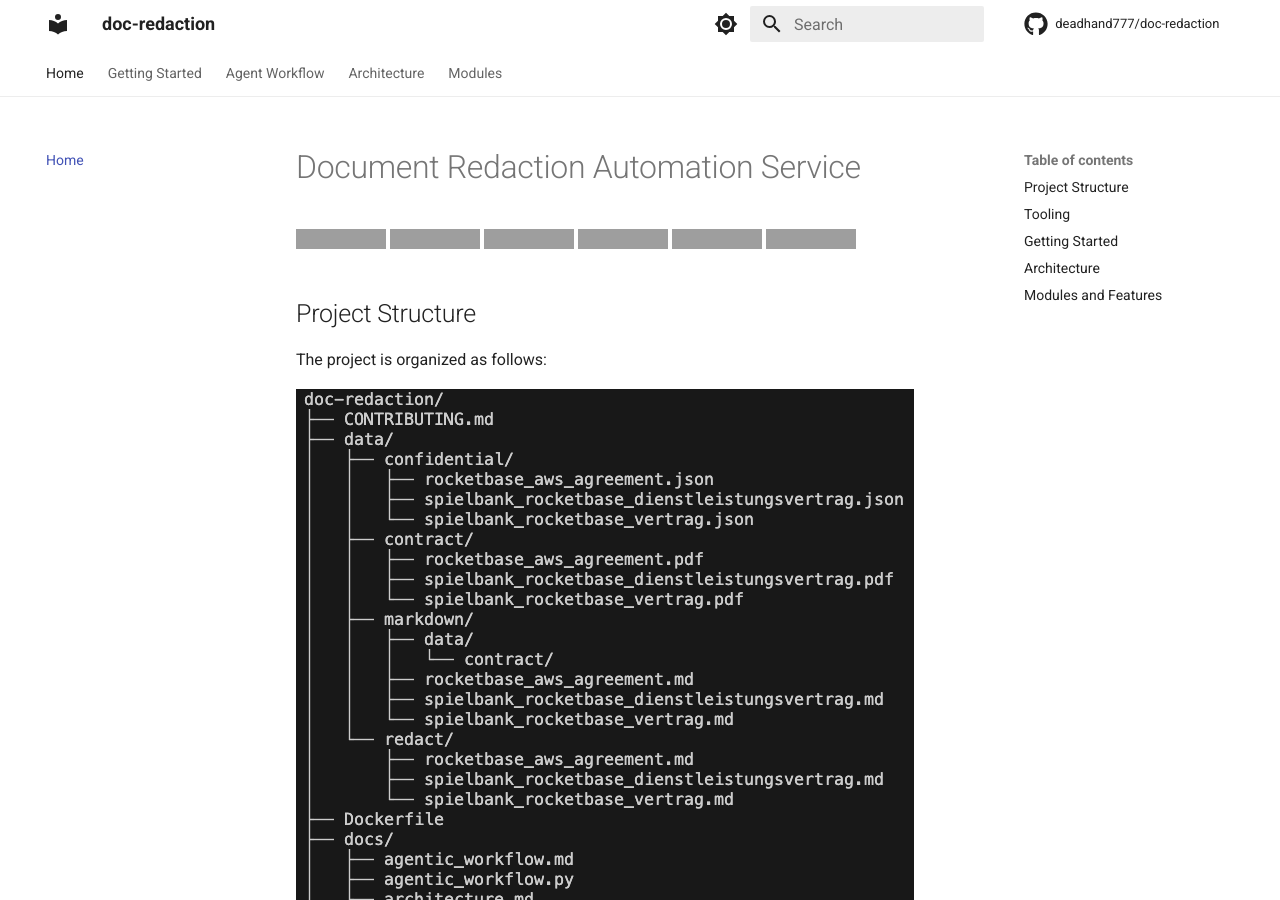
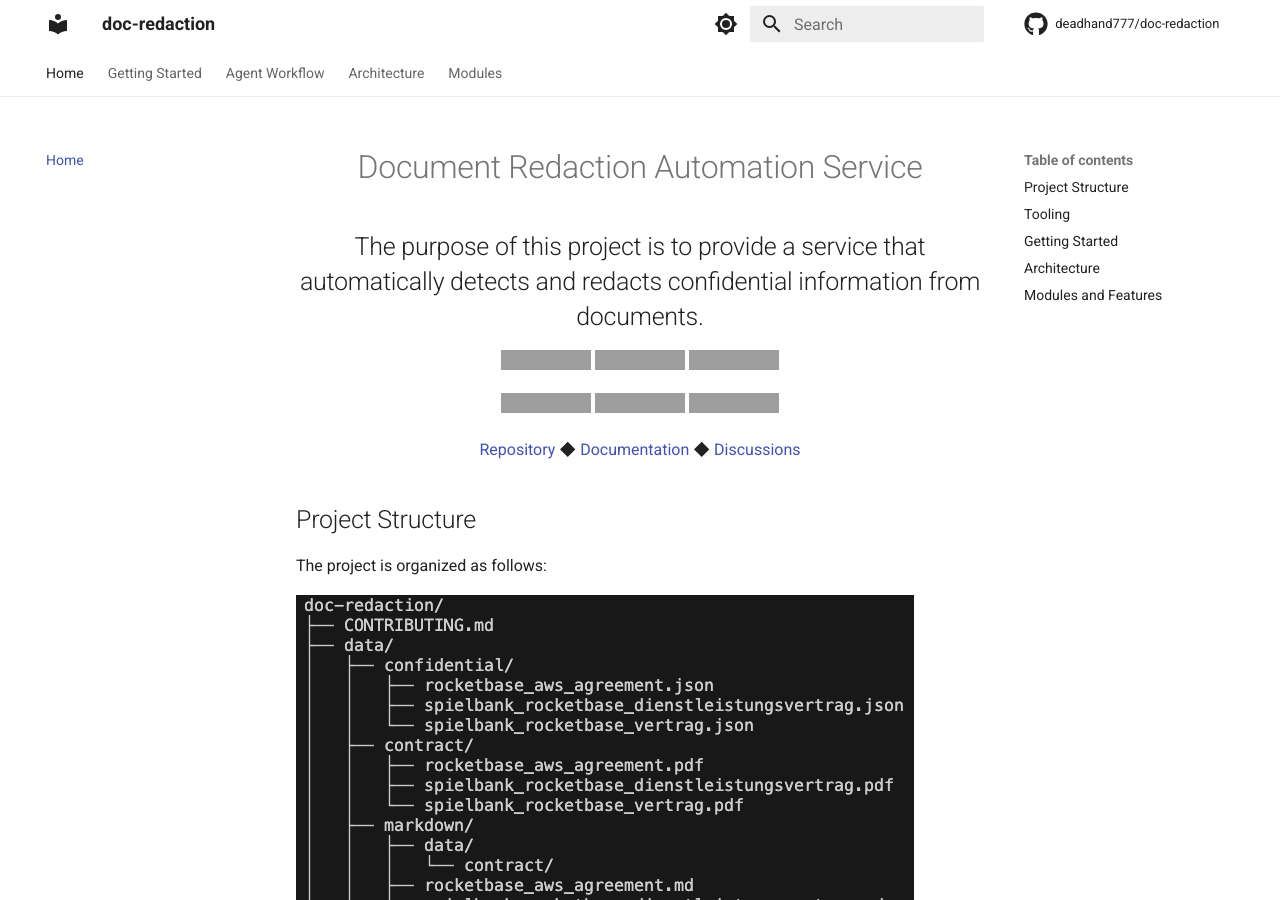
Before and after one commit to deadhand777/doc-redaction, an MkDocs documentation site: the page built from docs/index.md, in a window 1280 px wide and 900 px high. Built offline with MkDocs 1.6.1 and Material for MkDocs 9.7.7, drawn with Linux system fonts in a browser that asks for light colours; comment, search, counter and statistics services are not loaded; grey boxes are pictures that could not be loaded.

Commit message:
docs: updated docs index style

```diff
--- a/docs/index.md
+++ b/docs/index.md
@@ -1,11 +1,32 @@
-# Document Redaction Automation Service
+<div align="center">
+  <h1>
+    Document Redaction Automation Service
+  </h1>
 
-![!AWS](https://img.shields.io/badge/Amazon_AWS-FF9900?style=for-the-badge&logo=amazonaws&logoColor=white)
-[![github](https://img.shields.io/badge/GitHub-deadhand777-4078c0?style=for-the-badge&logo=github)](https://github.com/deadand777)
-![!python](https://img.shields.io/badge/python-programming_language-blue?style=for-the-badge&logo=python&logoColor=white)
-![Static Badge](https://img.shields.io/badge/python-3.10_3.11_3.12_3.13-blue?style=for-the-badge&logoColor=blue&labelColor=grey)
-![Linter: Ruff](https://img.shields.io/badge/Linter-Ruff-brightgreen?style=for-the-badge&logoColor=blue&labelColor=grey)
-![Docs: MkDocs](https://img.shields.io/badge/MkDocs-526CFE?style=for-the-badge&logo=MaterialForMkDocs&logoColor=white)
+  <h2>
+    The purpose of this project is to provide a service that automatically detects and redacts confidential information from documents.
+  </h2>
+
+  <p>
+    <img src="https://img.shields.io/badge/Amazon_AWS-FF9900?style=for-the-badge&logo=amazonaws&logoColor=white" alt="AWS">
+    <a href="https://github.com/drklein-rk/tracer-doc-processing-demo">
+      <img src="https://img.shields.io/badge/GitHub-drklein--rk-4078c0?style=for-the-badge&logo=github" alt="GitHub">
+    </a>
+    <img src="https://img.shields.io/badge/python-programming_language-blue?style=for-the-badge&logo=python&logoColor=white" alt="Python">
+  </p>
+
+  <p>
+    <img src="https://img.shields.io/badge/python-3.10_3.11_3.12_3.13-blue?style=for-the-badge&logoColor=blue&labelColor=grey" alt="Python versions">
+    <img src="https://img.shields.io/badge/Linter-Ruff-brightgreen?style=for-the-badge&logoColor=blue&labelColor=grey" alt="Linter: Ruff">
+    <img src="https://img.shields.io/badge/MkDocs-526CFE?style=for-the-badge&logo=MaterialForMkDocs&logoColor=white" alt="Docs: MkDocs">
+  </p>
+
+  <p>
+    <a href="https://github.com/deadhand777/doc-redaction">Repository</a>
+    ◆ <a href="https://deadhand777.github.io/doc-redaction/">Documentation</a>
+    ◆ <a href="https://github.com/deadhand777/doc-redaction/discussions">Discussions</a>
+  </p>
+</div>
 
 
 ## Project Structure
```
